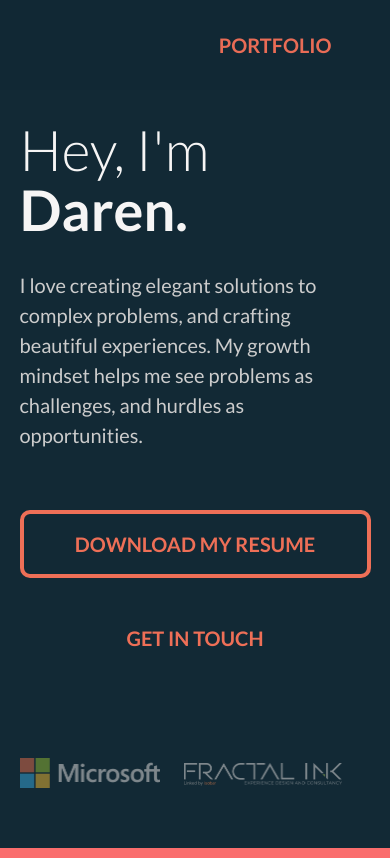
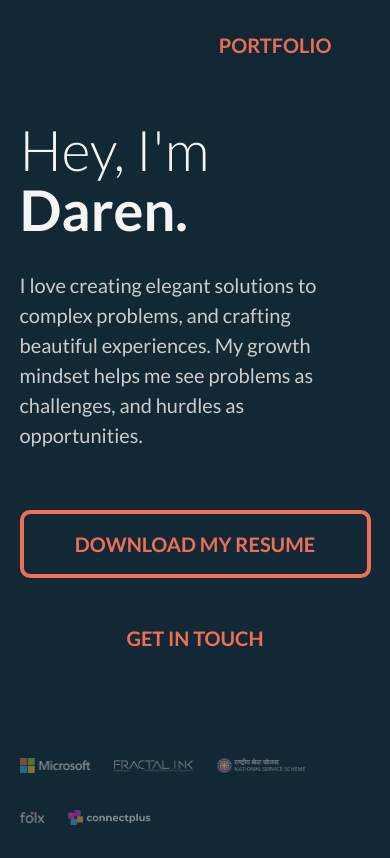
Before and after one commit to darenlobo/darenlobo.github.io, a plain HTML site: page index.html in a window 390 px wide. Shown: the top 858 px of the page. Drawn offline with Linux system fonts and the light colour scheme.

Commit message:
Update style.css

```diff
--- a/style.css
+++ b/style.css
@@ -254,11 +254,9 @@ l {
 #hero .row {
   margin-top: 4.5rem;
   display: block;
-  height: 3rem;
 }
 
 .row .logo {
-
   width: auto;
   margin: 0rem 1rem 1.5rem 0rem;
   height: 1.5rem;
@@ -547,6 +545,11 @@ l {
     margin-top: 1.5rem;
   }
 
+  .row .logo {
+    width: auto;
+    height: 0.75rem;
+  }
+
   .testimonial-slider ul.slider {
     height: 24rem;
   }
```
